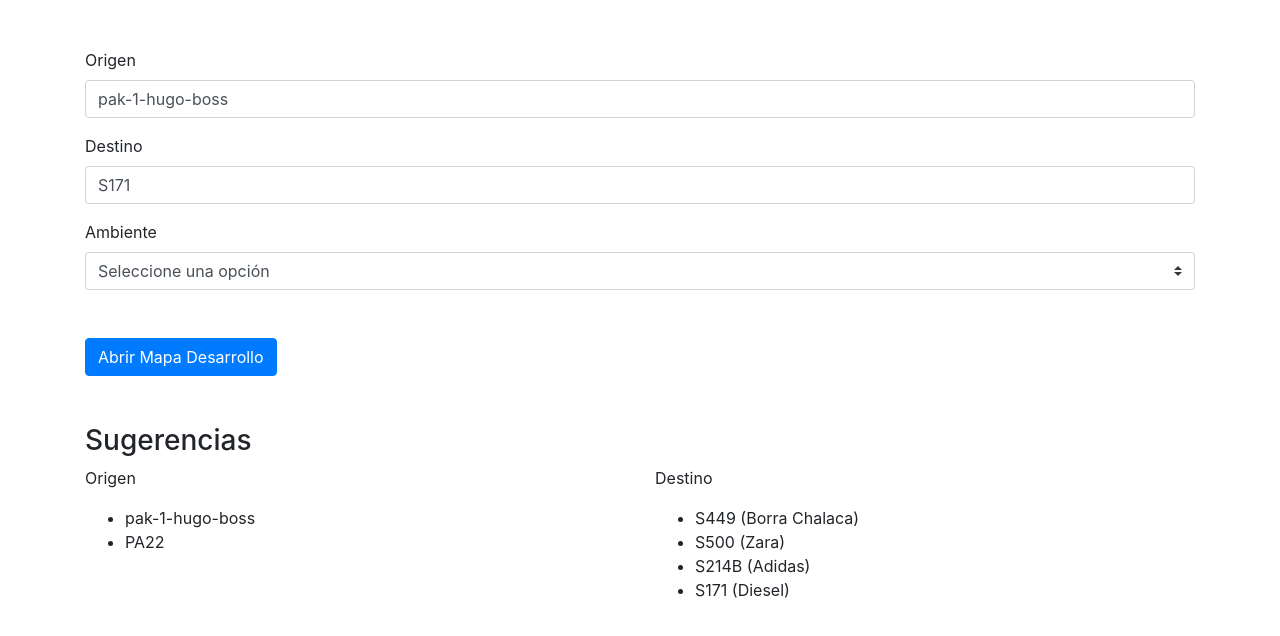
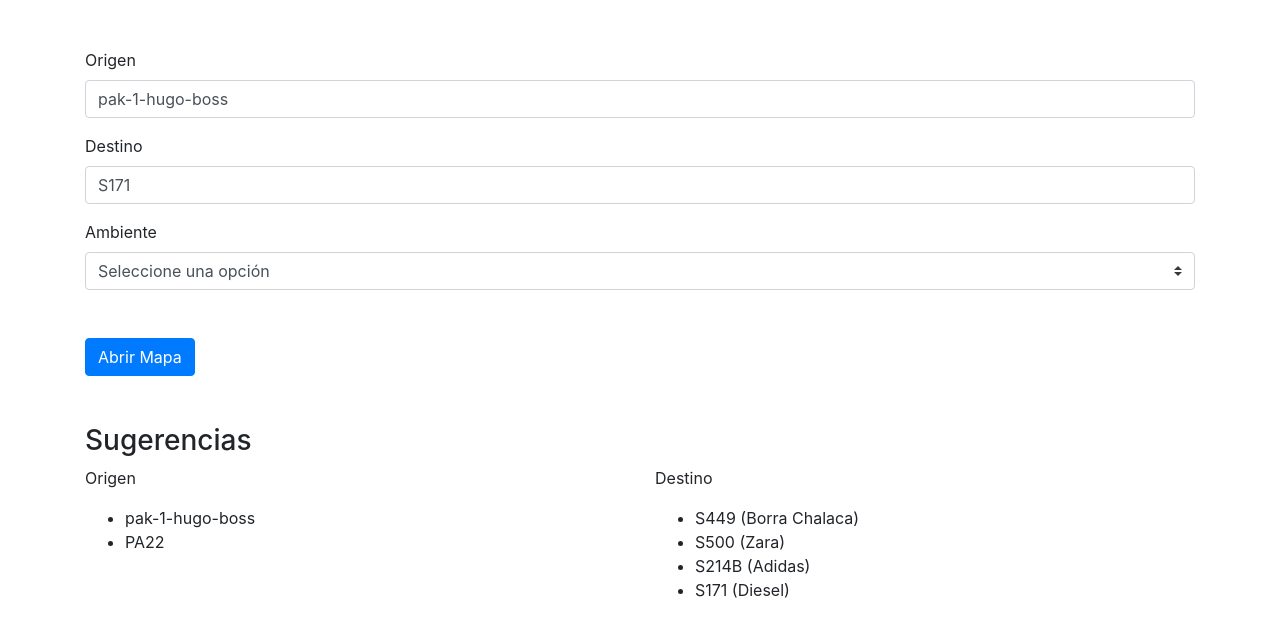
Before and after one commit to piperiver/clonPage, a plain HTML site: page index.html in a window 1280 px wide. Drawn offline with nearby package versions, Linux system fonts and the light colour scheme.

Commit message:
text button

```diff
--- a/index.html
+++ b/index.html
@@ -92,7 +92,7 @@
           id="buttonMap"
           onClick="showMap()"
         >
-          Abrir Mapa Desarrollo
+          Abrir Mapa
         </button>
 
         <div class="row">
```
